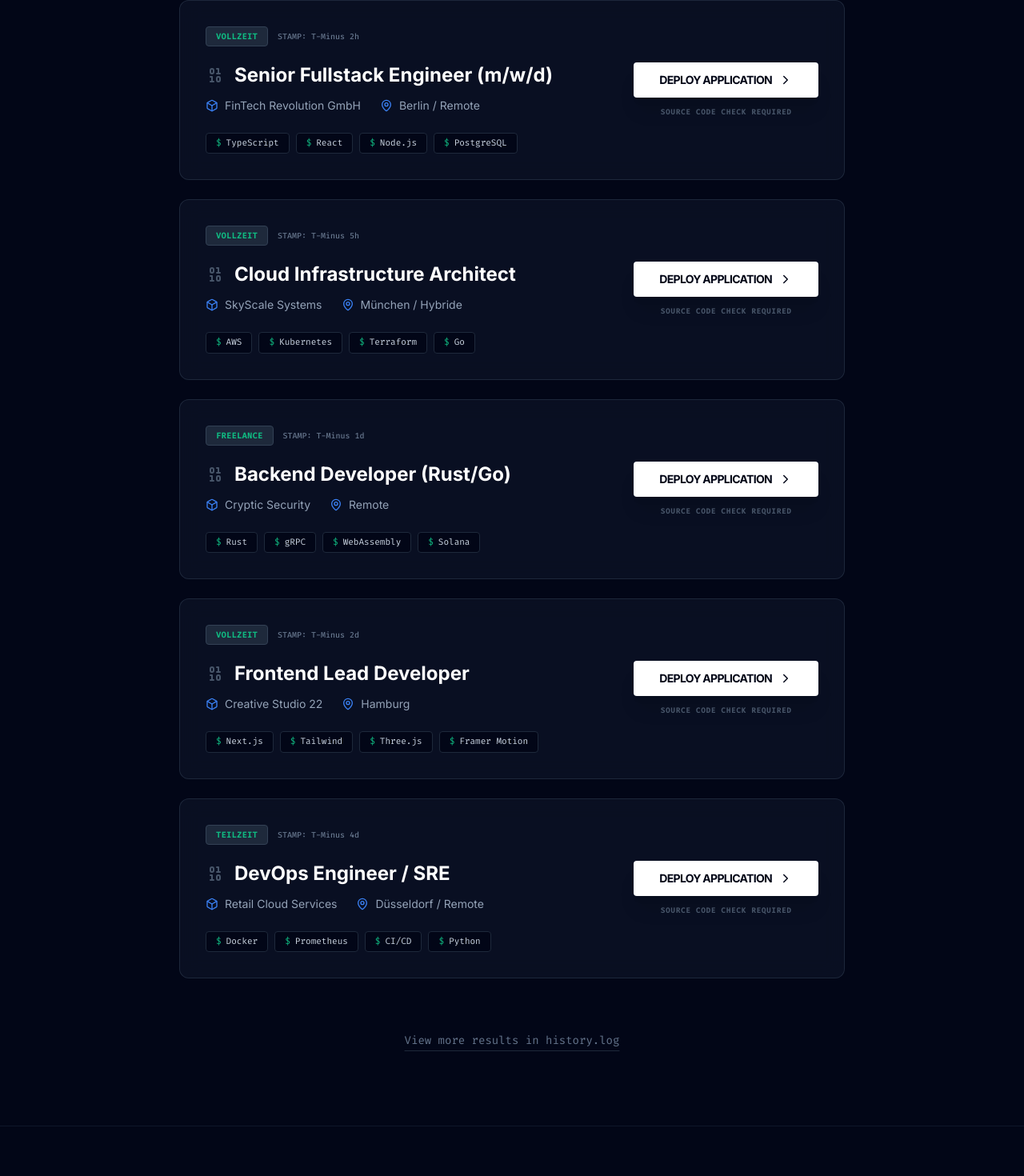
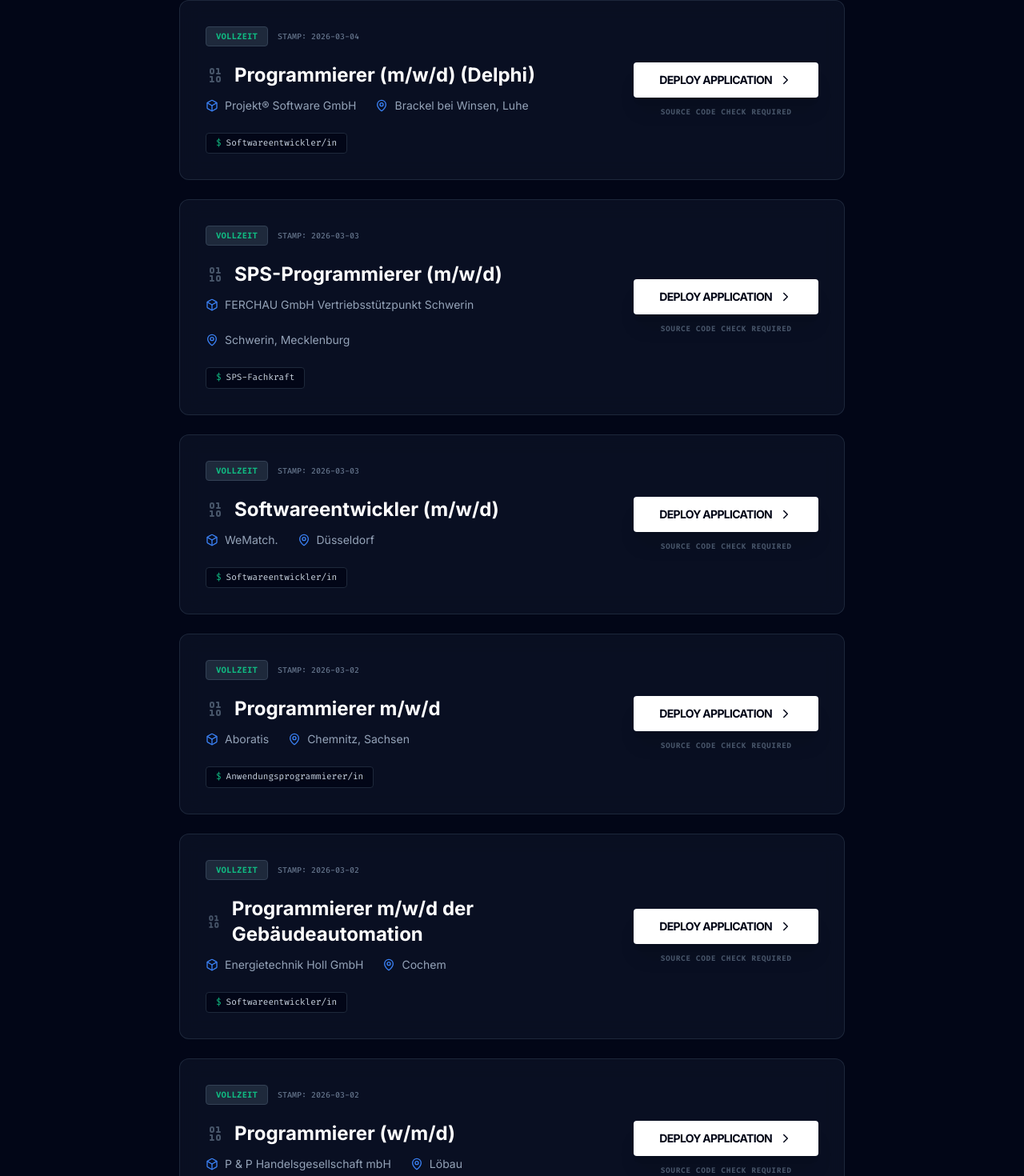
Before and after one commit to shufflethis/programmierer-stellen.de, a React (Vite) app: page /#/ in a window 1280 px wide. Shown: the part 1234-2704 px from the top of the page at 80% size. Built offline with nearby package versions, Linux system fonts and the light colour scheme.

Commit message:
chore: update job listings from external sources (HR-JobScraper)
25 jobs injected from: Arbeitsagentur, Indeed, StepStone, meinestadt.de

```diff
--- a/pages/Home.tsx
+++ b/pages/Home.tsx
@@ -15,48 +15,228 @@ import { Search, MapPin, Filter, Terminal, Code2 } from 'lucide-react';
 const SAMPLE_JOBS: JobListing[] = [
   {
     id: '1',
-    title: 'Senior Fullstack Engineer (m/w/d)',
-    company: 'FinTech Revolution GmbH',
-    location: 'Berlin / Remote',
+    title: 'Programmierer (m/w/d) (Delphi)',
+    company: 'Projekt® Software GmbH',
+    location: 'Brackel bei Winsen, Luhe',
     type: 'Vollzeit',
-    tags: ['TypeScript', 'React', 'Node.js', 'PostgreSQL'],
-    postedAt: 'T-Minus 2h'
+    tags: ['Softwareentwickler/in'],
+    postedAt: '2026-03-04'
   },
   {
     id: '2',
-    title: 'Cloud Infrastructure Architect',
-    company: 'SkyScale Systems',
-    location: 'München / Hybride',
+    title: 'SPS-Programmierer (m/w/d)',
+    company: 'FERCHAU GmbH Vertriebsstützpunkt Schwerin',
+    location: 'Schwerin, Mecklenburg',
     type: 'Vollzeit',
-    tags: ['AWS', 'Kubernetes', 'Terraform', 'Go'],
-    postedAt: 'T-Minus 5h'
+    tags: ['SPS-Fachkraft'],
+    postedAt: '2026-03-03'
   },
   {
     id: '3',
-    title: 'Backend Developer (Rust/Go)',
-    company: 'Cryptic Security',
-    location: 'Remote',
-    type: 'Freelance',
-    tags: ['Rust', 'gRPC', 'WebAssembly', 'Solana'],
-    postedAt: 'T-Minus 1d'
+    title: 'Softwareentwickler (m/w/d)',
+    company: 'WeMatch.',
+    location: 'Düsseldorf',
+    type: 'Vollzeit',
+    tags: ['Softwareentwickler/in'],
+    postedAt: '2026-03-03'
   },
   {
     id: '4',
-    title: 'Frontend Lead Developer',
-    company: 'Creative Studio 22',
-    location: 'Hamburg',
+    title: 'Programmierer m/w/d',
+    company: 'Aboratis',
+    location: 'Chemnitz, Sachsen',
     type: 'Vollzeit',
-    tags: ['Next.js', 'Tailwind', 'Three.js', 'Framer Motion'],
-    postedAt: 'T-Minus 2d'
+    tags: ['Anwendungsprogrammierer/in'],
+    postedAt: '2026-03-02'
   },
   {
     id: '5',
-    title: 'DevOps Engineer / SRE',
-    company: 'Retail Cloud Services',
-    location: 'Düsseldorf / Remote',
-    type: 'Teilzeit',
-    tags: ['Docker', 'Prometheus', 'CI/CD', 'Python'],
-    postedAt: 'T-Minus 4d'
+    title: 'Programmierer m/w/d der Gebäudeautomation',
+    company: 'Energietechnik Holl GmbH',
+    location: 'Cochem',
+    type: 'Vollzeit',
+    tags: ['Softwareentwickler/in'],
+    postedAt: '2026-03-02'
+  },
+  {
+    id: '6',
+    title: 'Programmierer (w/m/d)',
+    company: 'P & P Handelsgesellschaft mbH',
+    location: 'Löbau',
+    type: 'Vollzeit',
+    tags: ['Assistent/in - Informatik (Softwaretechnik)'],
+    postedAt: '2026-03-02'
+  },
+  {
+    id: '7',
+    title: 'CAD/CAM - Programmierer (m/w/d)',
+    company: 'Tempton Personaldienstleistungen GmbH NL Viechtach',
+    location: 'Geiersthal',
+    type: 'Vollzeit',
+    tags: ['Industriekaufmann/-frau'],
+    postedAt: '2026-03-02'
+  },
+  {
+    id: '8',
+    title: 'SPS-Programmierer (m/w/d)',
+    company: 'DEKRA Arbeit GmbH',
+    location: 'Bremen',
+    type: 'Vollzeit',
+    tags: ['Informatiker/in'],
+    postedAt: '2026-03-02'
+  },
+  {
+    id: '9',
+    title: 'SPS Programmierer (m/w/d)',
+    company: 'JobImpulse Süd GmbH Nürtingen',
+    location: 'Winterbach bei Schorndorf, Württ.',
+    type: 'Vollzeit',
+    tags: ['SPS-Fachkraft'],
+    postedAt: '2026-03-02'
+  },
+  {
+    id: '10',
+    title: 'CAM-Programmierer (w/m/d)',
+    company: 'Piening GmbH',
+    location: 'Berlin',
+    type: 'Vollzeit',
+    tags: ['Industriemechaniker/in - Produktionstechnik'],
+    postedAt: '2026-03-02'
+  },
+  {
+    id: '11',
+    title: 'SPS Programmierer:in',
+    company: 'Baljer & Zembrod GmbH & Co. KG',
+    location: 'Altshausen',
+    type: 'Vollzeit',
+    tags: ['SPS-Fachkraft'],
+    postedAt: '2026-03-02'
+  },
+  {
+    id: '12',
+    title: 'SPS-Programmierer (m/w/d)',
+    company: 'FERCHAU GmbH Niederlassung Frankfurt',
+    location: 'Glauburg',
+    type: 'Vollzeit',
+    tags: ['SPS-Fachkraft'],
+    postedAt: '2026-03-02'
+  },
+  {
+    id: '13',
+    title: 'SPS-Programmierer (m/w/d)',
+    company: 'FERCHAU GmbH Niederlassung Dresden',
+    location: 'Dresden',
+    type: 'Vollzeit',
+    tags: ['SPS-Fachkraft'],
+    postedAt: '2026-03-02'
+  },
+  {
+    id: '14',
+    title: 'SPS-Programmierer (m/w/d)',
+    company: 'FERCHAU GmbH Niederlassung Augsburg',
+    location: 'Augsburg, Bayern',
+    type: 'Vollzeit',
+    tags: ['SPS-Fachkraft'],
+    postedAt: '2026-03-02'
+  },
+  {
+    id: '15',
+    title: 'SPS-Programmierer (m/w/d)',
+    company: 'FERCHAU GmbH Niederlassung Hannover',
+    location: 'Hannover',
+    type: 'Vollzeit',
+    tags: ['SPS-Fachkraft'],
+    postedAt: '2026-03-02'
+  },
+  {
+    id: '16',
+    title: 'SPS-Programmierer (m/w/d)',
+    company: 'FERCHAU GmbH Wiesbaden Pharma & Life Science',
+    location: 'Wiesbaden',
+    type: 'Vollzeit',
+    tags: ['SPS-Fachkraft'],
+    postedAt: '2026-03-02'
+  },
+  {
+    id: '17',
+    title: 'SPS-Programmierer (m/w/d)',
+    company: 'FERCHAU GmbH Niederlassung Bremen City',
+    location: 'Bremen',
+    type: 'Vollzeit',
+    tags: ['SPS-Fachkraft'],
+    postedAt: '2026-03-02'
+  },
+  {
+    id: '18',
+    title: 'SPS-Programmierer (m/w/d)',
+    company: 'FERCHAU GmbH Vertriebsstützpunkt Oelde',
+    location: 'Oelde, Westfalen',
+    type: 'Vollzeit',
+    tags: ['SPS-Fachkraft'],
+    postedAt: '2026-03-02'
+  },
+  {
+    id: '19',
+    title: 'SPS-Programmierer (m/w/d)',
+    company: 'FERCHAU GmbH Niederlassung Erfurt',
+    location: 'Nordhausen, Thüringen',
+    type: 'Vollzeit',
+    tags: ['SPS-Fachkraft'],
+    postedAt: '2026-03-02'
+  },
+  {
+    id: '20',
+    title: 'NC-Programmierer (m/w/d)',
+    company: 'TimePartner Personalmanagement GmbH',
+    location: 'Augsburg, Bayern',
+    type: 'Vollzeit',
+    tags: ['Anwendungsprogrammierer/in'],
+    postedAt: '2026-03-01'
+  },
+  {
+    id: '21',
+    title: 'Programmierer',
+    company: 'Zikon GmbH',
+    location: 'Erfurt',
+    type: 'Vollzeit',
+    tags: ['Konstruktionsmechaniker/in - Feinblechbautechnik'],
+    postedAt: '2026-02-27'
+  },
+  {
+    id: '22',
+    title: 'Programmierer (m/w/d)',
+    company: 'DIS AG Industrie',
+    location: 'Pforzheim',
+    type: 'Vollzeit',
+    tags: ['Fachinformatiker/in - Anwendungsentwicklung'],
+    postedAt: '2026-02-27'
+  },
+  {
+    id: '23',
+    title: 'Programmierer (m/w/d)',
+    company: 'G.I.S. Gesellschaft für Industrieservice',
+    location: 'Karlstein am Main',
+    type: 'Vollzeit',
+    tags: ['Fachinformatiker/in - Anwendungsentwicklung'],
+    postedAt: '2026-02-23'
+  },
+  {
+    id: '24',
+    title: 'Programmierer (w/m/d)',
+    company: 'Brunel GmbH NL Aachen',
+    location: 'Aachen',
+    type: 'Vollzeit',
+    tags: ['Informatiker/in'],
+    postedAt: '2026-02-13'
+  },
+  {
+    id: '25',
+    title: 'Programmierer (m/w/d)',
+    company: 'AlphaConsult KG',
+    location: 'Cham, Oberpfalz',
+    type: 'Vollzeit',
+    tags: ['Systemprogrammierer/in'],
+    postedAt: '2026-02-05'
   }
 ];
 
```
